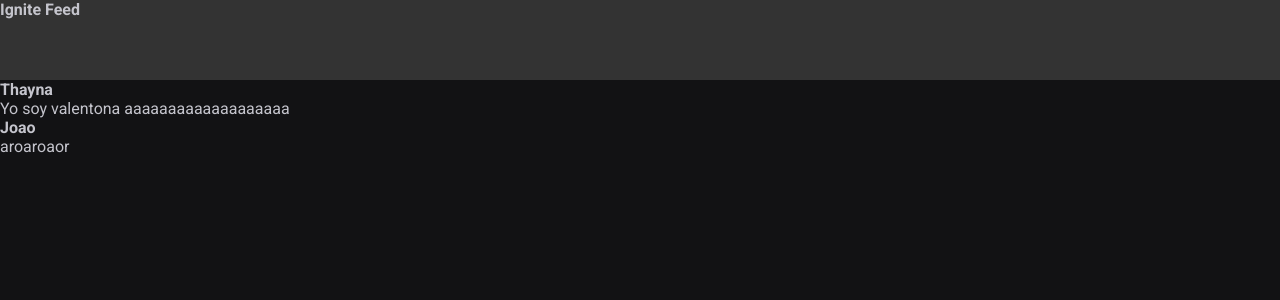
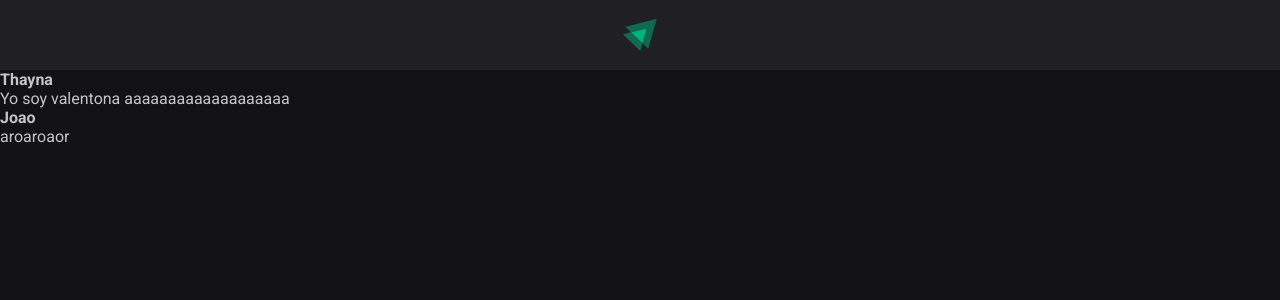
Before and after one commit to thayna-bezerra/app-react, a React (Vite) app in the folder 01-fundamentos-reactjs/: page / in a window 1280 px wide. Shown: the top 300 px of the page. Built offline with nearby package versions, Linux system fonts and the light colour scheme.

Commit message:
componente header

```diff
--- a/01-fundamentos-reactjs/src/components/Header.jsx
+++ b/01-fundamentos-reactjs/src/components/Header.jsx
@@ -1,9 +1,11 @@
 import styles from './Header.module.css'
+
+import igniteLogo from '../assets/ignite-logo.svg'
 
 export function Header() {
   return (
     <header className={styles.header}>
-      <strong>Ignite Feed</strong>
+      <img src={igniteLogo} alt="Logo do Ignite" />
     </header>
   );
 }
--- a/01-fundamentos-reactjs/src/components/Header.module.css
+++ b/01-fundamentos-reactjs/src/components/Header.module.css
@@ -1,4 +1,10 @@
 .header {
-  background: #333;
-  height: 80px;
+  background: var(--gray-800);
+  display: flex;
+  justify-content: center;
+  padding: 1.2rem 0;
 }
+
+.header img {
+  height: 2rem;
+}
```
Also changed, not shown: 01-fundamentos-reactjs/src/assets/ignite-logo.svg (added).
